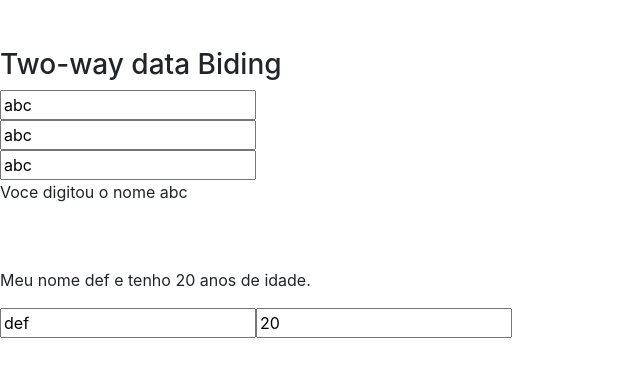
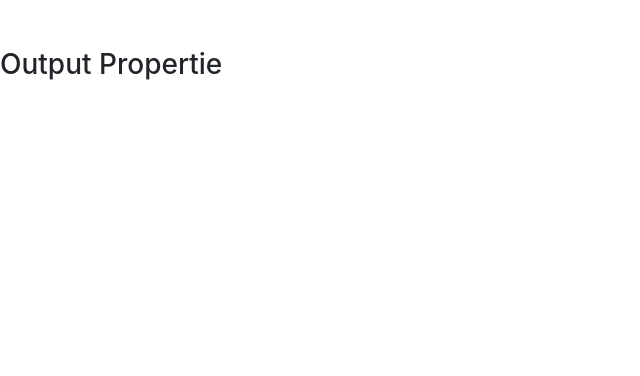
Before and after one commit to RodResq/angular-labs, an Angular app: page / in a window 1280 px wide. Shown: the top 376 px of the page, without its empty margins (0-640 px from the left). Built offline with nearby package versions, Linux system fonts and the light colour scheme.

Commit message:
output-property

```diff
--- a/src/app/app.component.html
+++ b/src/app/app.component.html
@@ -1 +1,6 @@
-<app-data-biding></app-data-biding>
+<section>
+  <br><br>
+  <article>
+    <h3>Output Propertie</h3>
+  </article>
+</section>
--- a/src/app/app.module.ts
+++ b/src/app/app.module.ts
@@ -9,6 +9,7 @@ import { DataBidingComponent } from './data-biding/data-biding.component';
 import {FormsModule} from '@angular/forms';
 import {MeuFormModule} from './meu-form/meu-form.module';
 import { InputPropertyComponent } from './input-property/input-property.component';
+import { OutputPropertyComponent } from './output-property/output-property.component';
 
 @NgModule({
   declarations: [
@@ -17,6 +18,7 @@ import { InputPropertyComponent } from './input-property/input-property.componen
     MeuPrimeiro2Component,
     DataBidingComponent,
     InputPropertyComponent,
+    OutputPropertyComponent,
   ],
   imports: [
     BrowserModule,
--- a/src/app/data-biding/data-biding.component.html
+++ b/src/app/data-biding/data-biding.component.html
@@ -83,4 +83,19 @@
 <!--    >Passe o mouse em min!</span>-->
 <!--  </article>-->
 <!--</section>-->
-<meu-form></meu-form>
+<!--<meu-form></meu-form>-->
+
+<!--<section>-->
+<!--  <br><br>-->
+<!--  <article>-->
+<!--    <h3>Input/Output Porpertie</h3>-->
+<!--    <app-curso [nome]="nomeCurso"></app-curso>-->
+<!--  </article>-->
+<!--</section>-->
+<section>
+  <br><br>
+  <article>
+    <h3>Output Propertie</h3>
+    <app-output-property></app-output-property>
+  </article>
+</section>
--- a/src/app/data-biding/data-biding.component.ts
+++ b/src/app/data-biding/data-biding.component.ts
@@ -25,6 +25,8 @@ export class DataBidingComponent implements OnInit {
   isMouseOver: boolean = false;
 
   nome: string = 'abc';
+
+  nomeCurso: string = 'Angular';
 
   pessoa: any = {
       nome: 'def',
--- a/src/app/input-property/input-property.component.html
+++ b/src/app/input-property/input-property.component.html
@@ -1 +1,6 @@
-<p>input-property works!</p>
+<section>
+  <br><br>
+  <article>
+    <h3>{{ nomeDoCurso }}</h3>
+  </article>
+</section>
--- a/src/app/input-property/input-property.component.ts
+++ b/src/app/input-property/input-property.component.ts
@@ -1,11 +1,13 @@
-import { Component, OnInit } from '@angular/core';
+import {Component, Input, OnInit} from '@angular/core';
 
 @Component({
-  selector: 'app-input-property',
+  selector: 'app-curso',
   templateUrl: './input-property.component.html',
   styleUrls: ['./input-property.component.css']
 })
 export class InputPropertyComponent implements OnInit {
+
+  @Input('nome') nomeDoCurso: string;
 
   constructor() { }
 
--- /dev/null
+++ b/src/app/output-property/output-property.component.html
@@ -0,0 +1 @@
+<p>output-property works!</p>
--- /dev/null
+++ b/src/app/output-property/output-property.component.ts
@@ -0,0 +1,15 @@
+import { Component, OnInit } from '@angular/core';
+
+@Component({
+  selector: 'app-output-property',
+  templateUrl: './output-property.component.html',
+  styleUrls: ['./output-property.component.css']
+})
+export class OutputPropertyComponent implements OnInit {
+
+  constructor() { }
+
+  ngOnInit(): void {
+  }
+
+}
```
Also changed, not shown: src/app/output-property/output-property.component.css (added), 1 other file (tests, documents, lock files or other folders).
